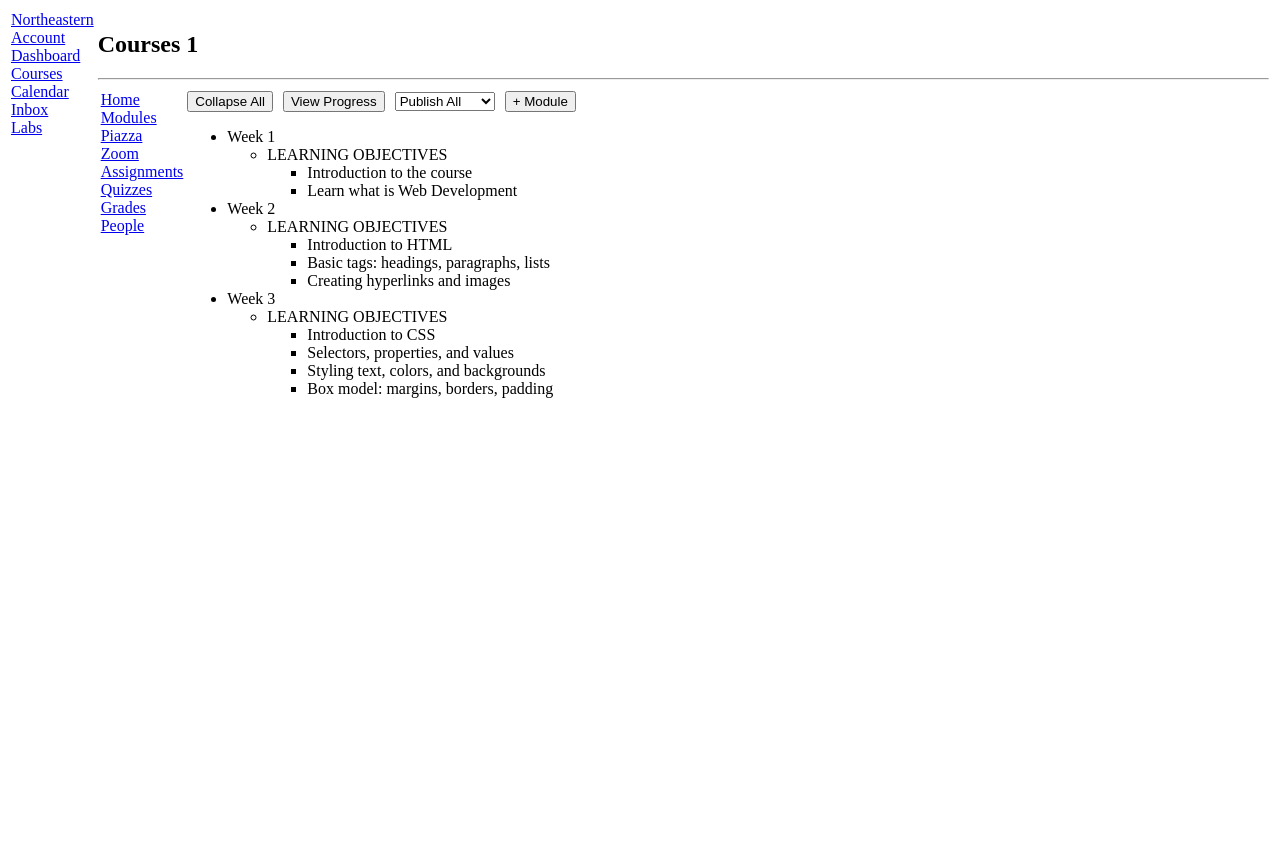
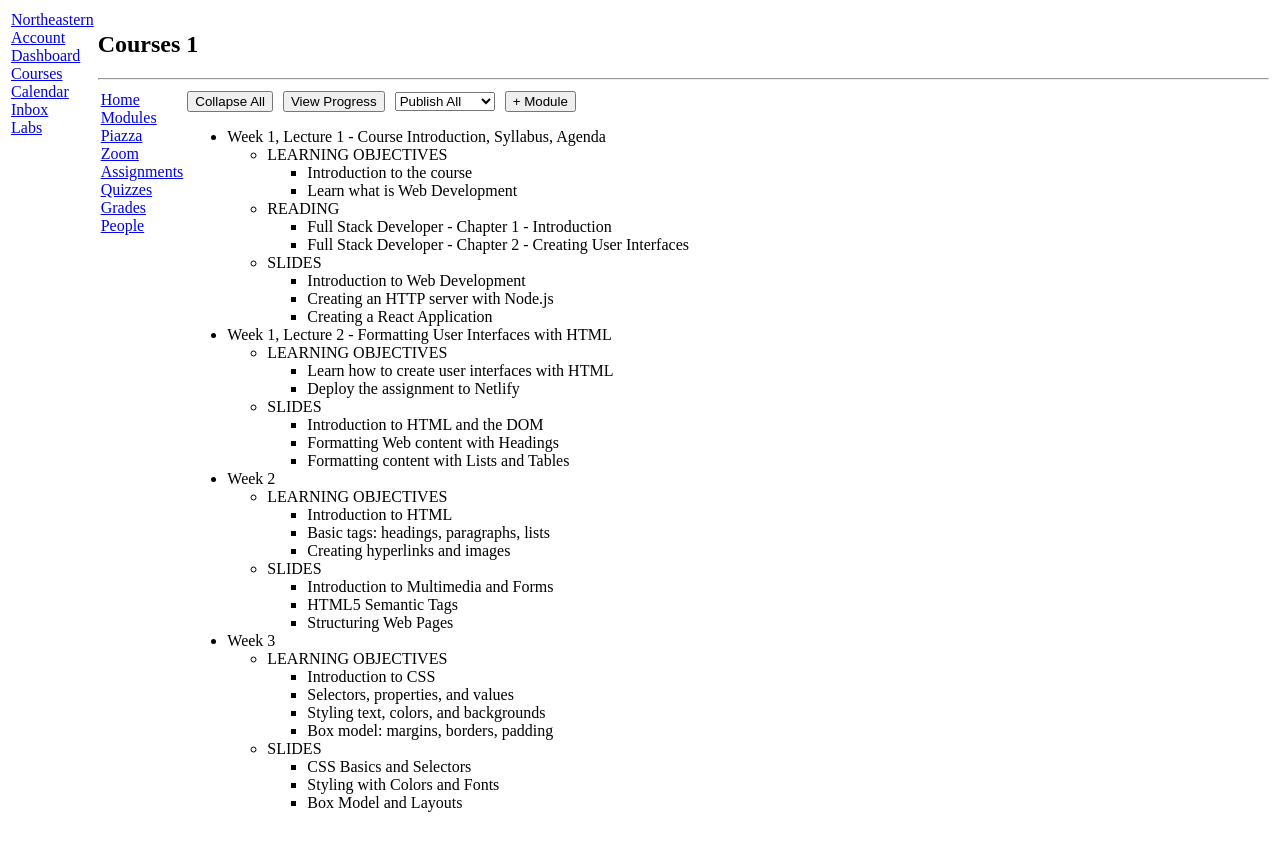
Before and after one commit to prachitapatel2310/kanbas-next-js, a Next.js app: page /Courses/1/Modules in a window 1280 px wide. Before the commit the page ends 800 px from the top, so only its background shows below. Built offline with nearby package versions, Linux system fonts and the light colour scheme.

Commit message:
final commit

```diff
--- a/app/(Kambaz)/Courses/[cid]/Modules/page.tsx
+++ b/app/(Kambaz)/Courses/[cid]/Modules/page.tsx
@@ -10,17 +10,52 @@ export default function Modules() {
         </select>
         <button style={{ marginLeft: "10px" }}>+ Module</button>
       </div>
-
       <ul>
         {/* Week 1 */}
         <li className="wd-module">
-          <div className="wd-title">Week 1</div>
+          <div className="wd-title">Week 1, Lecture 1 - Course Introduction, Syllabus, Agenda</div>
           <ul className="wd-lessons">
             <li className="wd-lesson">
               <span className="wd-title">LEARNING OBJECTIVES</span>
               <ul className="wd-content">
                 <li className="wd-content-item">Introduction to the course</li>
                 <li className="wd-content-item">Learn what is Web Development</li>
+              </ul>
+            </li>
+            <li className="wd-lesson">
+              <span className="wd-title">READING</span>
+              <ul className="wd-content">
+                <li className="wd-content-item">Full Stack Developer - Chapter 1 - Introduction</li>
+                <li className="wd-content-item">Full Stack Developer - Chapter 2 - Creating User Interfaces</li>
+              </ul>
+            </li>
+            <li className="wd-lesson">
+              <span className="wd-title">SLIDES</span>
+              <ul className="wd-content">
+                <li className="wd-content-item">Introduction to Web Development</li>
+                <li className="wd-content-item">Creating an HTTP server with Node.js</li>
+                <li className="wd-content-item">Creating a React Application</li>
+              </ul>
+            </li>
+          </ul>
+        </li>
+
+        <li className="wd-module">
+          <div className="wd-title">Week 1, Lecture 2 - Formatting User Interfaces with HTML</div>
+          <ul className="wd-lessons">
+            <li className="wd-lesson">
+              <span className="wd-title">LEARNING OBJECTIVES</span>
+              <ul className="wd-content">
+                <li className="wd-content-item">Learn how to create user interfaces with HTML</li>
+                <li className="wd-content-item">Deploy the assignment to Netlify</li>
+              </ul>
+            </li>
+            <li className="wd-lesson">
+              <span className="wd-title">SLIDES</span>
+              <ul className="wd-content">
+                <li className="wd-content-item">Introduction to HTML and the DOM</li>
+                <li className="wd-content-item">Formatting Web content with Headings</li>
+                <li className="wd-content-item">Formatting content with Lists and Tables</li>
               </ul>
             </li>
           </ul>
@@ -36,6 +71,14 @@ export default function Modules() {
                 <li className="wd-content-item">Introduction to HTML</li>
                 <li className="wd-content-item">Basic tags: headings, paragraphs, lists</li>
                 <li className="wd-content-item">Creating hyperlinks and images</li>
+              </ul>
+            </li>
+            <li className="wd-lesson">
+              <span className="wd-title">SLIDES</span>
+              <ul className="wd-content">
+                <li className="wd-content-item">Introduction to Multimedia and Forms</li>
+                <li className="wd-content-item">HTML5 Semantic Tags</li>
+                <li className="wd-content-item">Structuring Web Pages</li>
               </ul>
             </li>
           </ul>
@@ -54,6 +97,14 @@ export default function Modules() {
                 <li className="wd-content-item">Box model: margins, borders, padding</li>
               </ul>
             </li>
+            <li className="wd-lesson">
+              <span className="wd-title">SLIDES</span>
+              <ul className="wd-content">
+                <li className="wd-content-item">CSS Basics and Selectors</li>
+                <li className="wd-content-item">Styling with Colors and Fonts</li>
+                <li className="wd-content-item">Box Model and Layouts</li>
+              </ul>
+            </li>
           </ul>
         </li>
       </ul>
```
Also changed, not shown: app/(Kambaz)/Courses/[cid]/Assignments/[aid]/page.tsx (+11 -5 lines).
